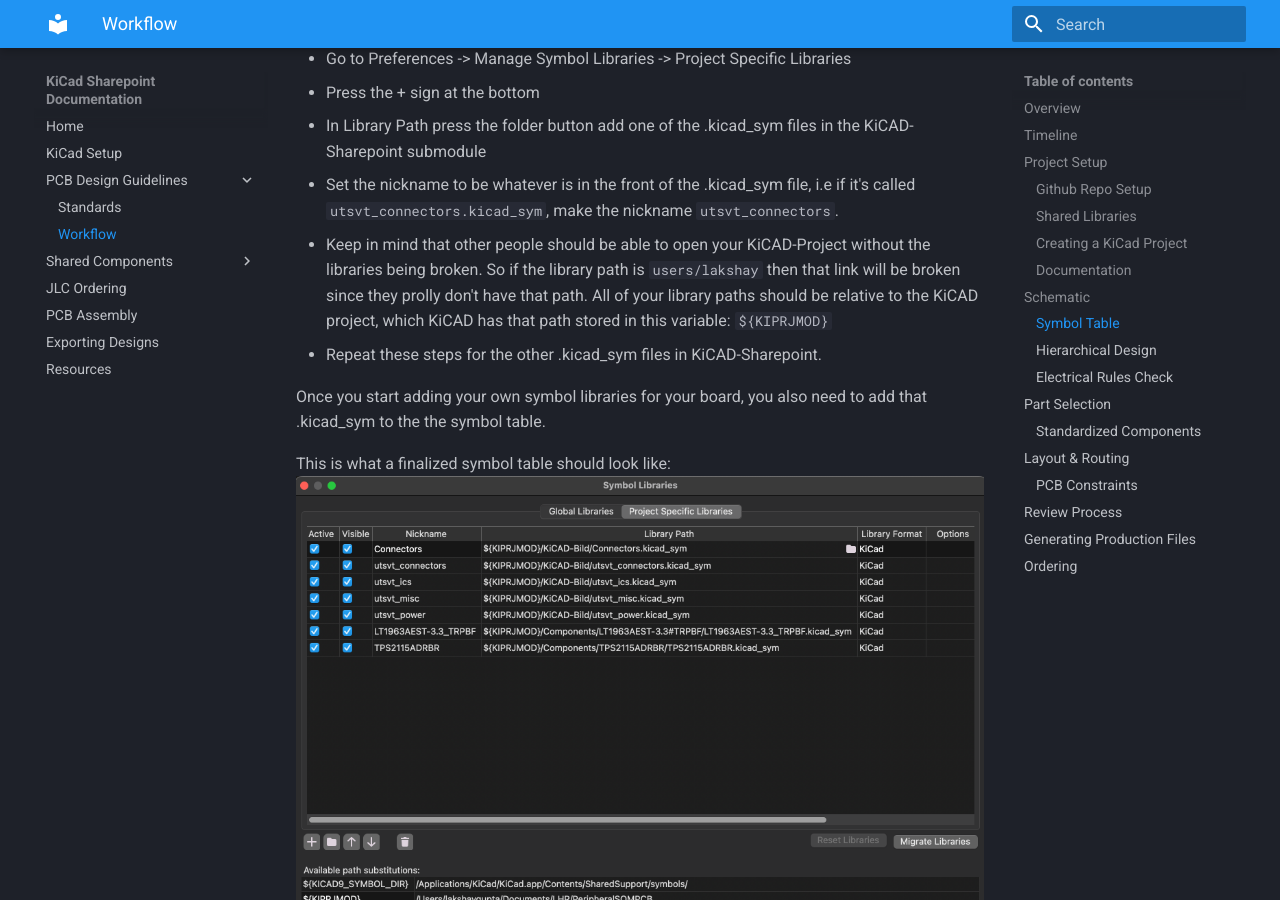
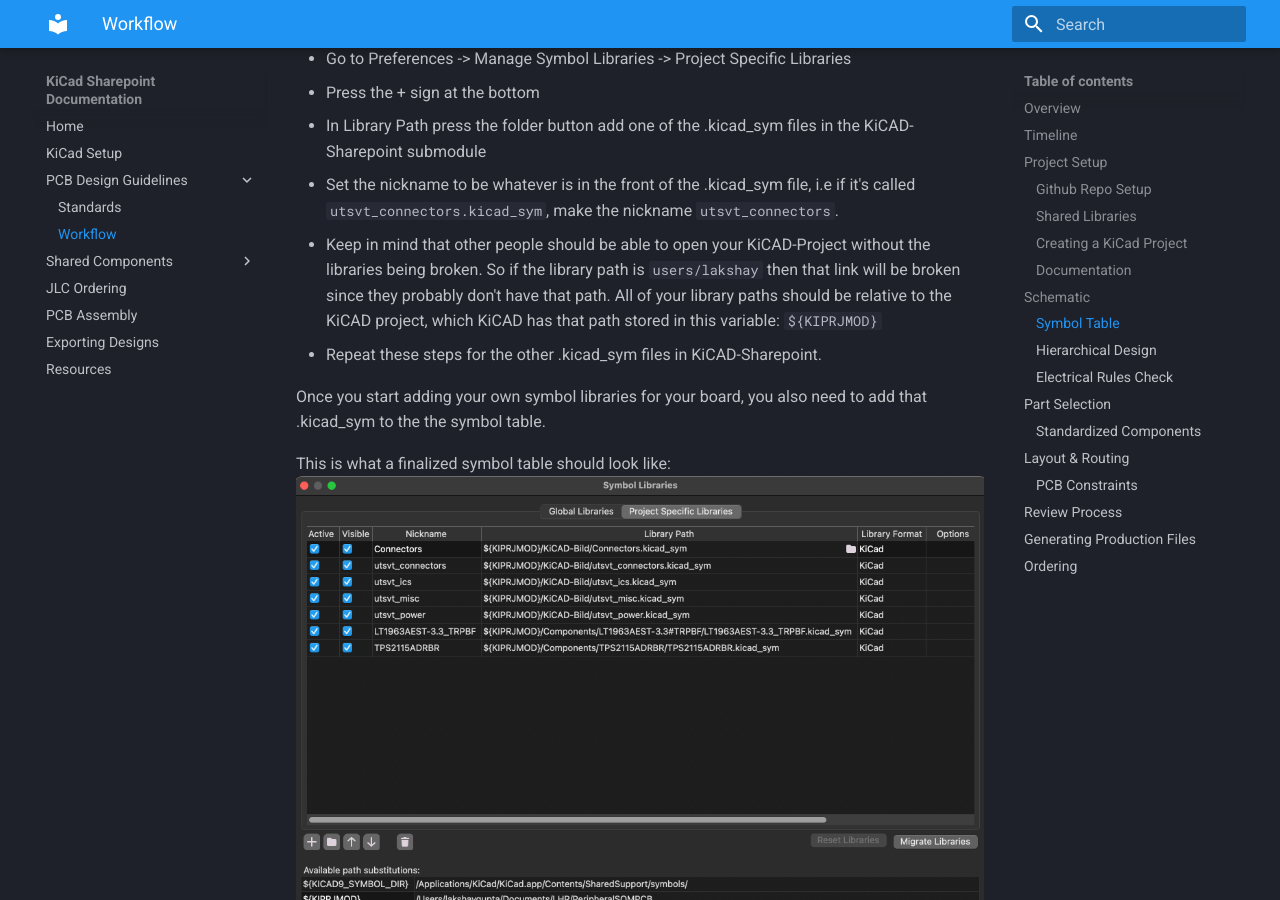
Before and after one commit to lhr-solar/KiCAD-Sharepoint, an MkDocs documentation site: the page built from docs/Workflow.md, in a window 1280 px wide and 900 px high, scrolled down 2390 px. Built offline with MkDocs 1.6.1 and Material for MkDocs 9.7.7, drawn with Linux system fonts in a browser that asks for light colours.

Commit message:
Update docs/Workflow.md
Co-authored-by: gemini-code-assist[bot] <176961590+gemini-code-assist[bot]@users.noreply.github.com>

```diff
--- a/docs/Workflow.md
+++ b/docs/Workflow.md
@@ -38,7 +38,7 @@ In order for your schematic to use the KiCAD-Sharepoint symbols, you need to add
 - Press the + sign at the bottom
 - In Library Path press the folder button add one of the .kicad_sym files in the KiCAD-Sharepoint submodule
 - Set the nickname to be whatever is in the front of the .kicad_sym file, i.e if it's called `utsvt_connectors.kicad_sym`, make the nickname `utsvt_connectors`.
-- Keep in mind that other people should be able to open your KiCAD-Project without the libraries being broken. So if the library path is `users/lakshay` then that link will be broken since they prolly don't have that path. All of your library paths should be relative to the KiCAD project, which KiCAD has that path stored in this variable: `${KIPRJMOD}`
+- Keep in mind that other people should be able to open your KiCAD-Project without the libraries being broken. So if the library path is `users/lakshay` then that link will be broken since they probably don't have that path. All of your library paths should be relative to the KiCAD project, which KiCAD has that path stored in this variable: `${KIPRJMOD}`
 - Repeat these steps for the other .kicad_sym files in KiCAD-Sharepoint.
 
 Once you start adding your own symbol libraries for your board, you also need to add that .kicad_sym to the the symbol table.
```
